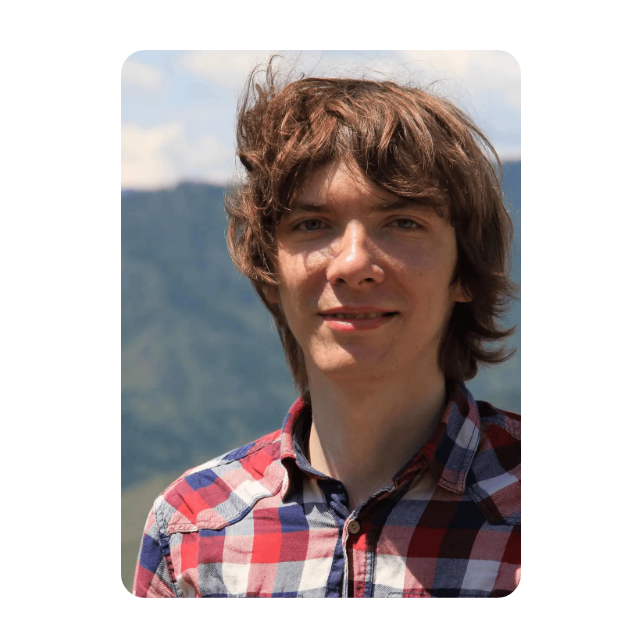
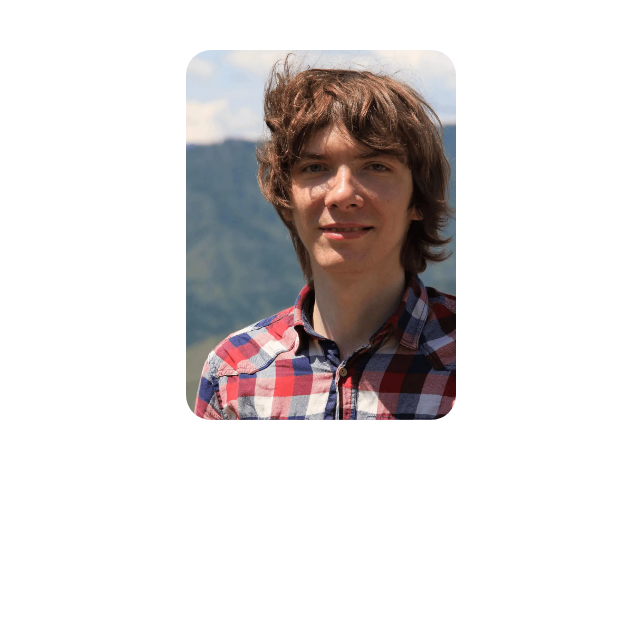
Before and after one commit to Yaolegol/portfolio_next, a Next.js app: page / in a window 1280 px wide. Shown: the top 636 px of the page, without its empty margins (319-959 px from the left). Built offline with nearby package versions, Linux system fonts and the light colour scheme.

Commit message:
Photo. Добавлены стили

```diff
--- a/src/modules/Home/components/Photo/index.module.scss
+++ b/src/modules/Home/components/Photo/index.module.scss
@@ -4,6 +4,8 @@
 }
 
 .image {
-  border-radius: 24px;
-  width: 400px;
+  border-radius: 25px;
+  height: 370px;
+  object-fit: cover;
+  width: 270px;
 }
```
